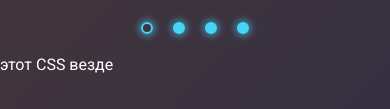
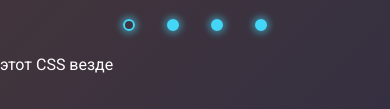
Before and after one commit to gettosun/cssMemSlider, a plain HTML site: page cssMemSlider/index.html in a window 390 px wide. Shown: the part 353-462 px from the top of the page. Drawn offline with Linux system fonts and the light colour scheme.

Commit message:
fix: controls position (Mon, May 16, 2022 17:34:24 PM)

```diff
--- a/cssMemSlider/style.css
+++ b/cssMemSlider/style.css
@@ -93,14 +93,12 @@ label {
   position: relative;
   display: inline-block;
   padding: 1.4rem;
+  padding-top: 0;
   cursor: pointer;
   transition: all 0.5s ease-out;
 }
 .circle {
-  position: absolute;
-  top: 0;
-  left: 0;
-  transform: translate3d(50%, 50%, 0);
+  transform: translate3d(50%, 50%, 100%);
   width: 1.5rem;
   height: 1.5rem;
   border-radius: 50%;
@@ -181,10 +179,6 @@ label {
   }
   label {
     margin-right: 1.2rem;
-  }
-  .circle {
-    top: 50%;
-    left: 50%;
-    transform: translate3d(-50%, -50%, 0);
+    padding-top: 1.4rem;
   }
 }
```
